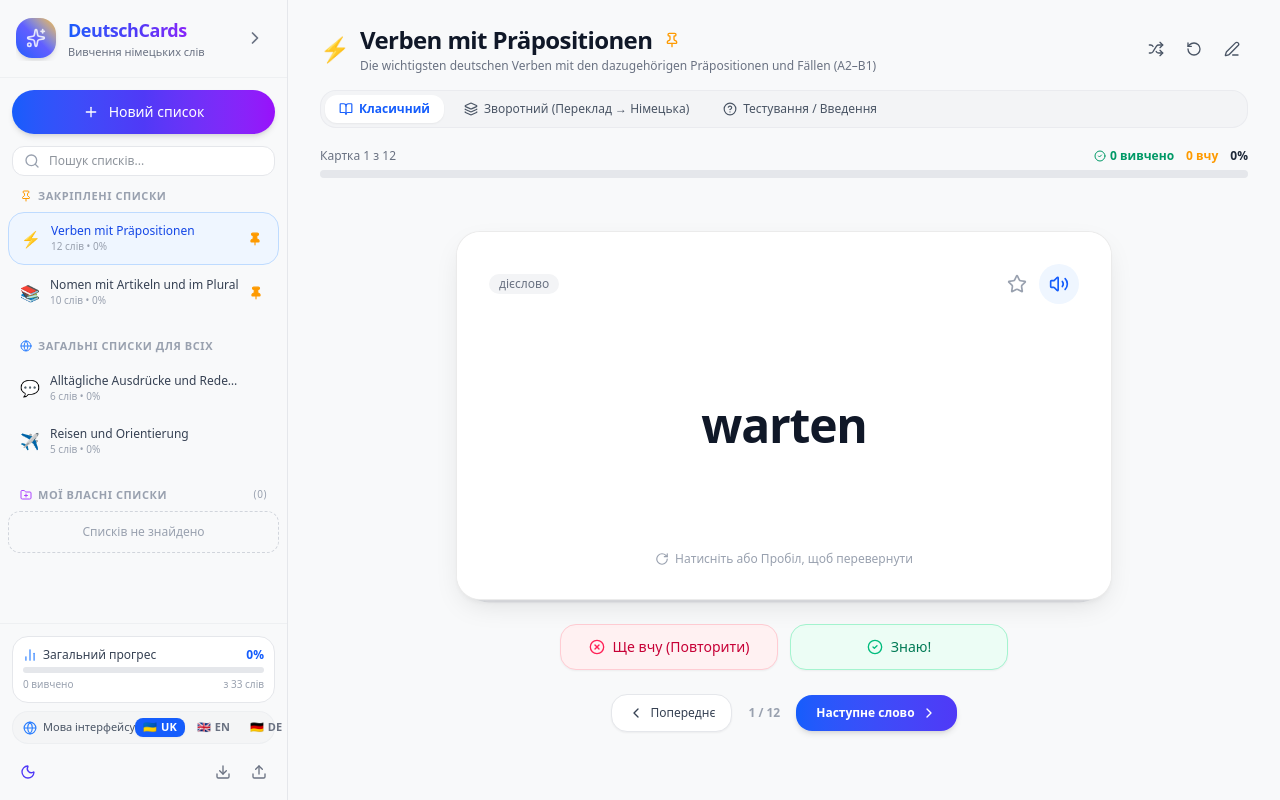
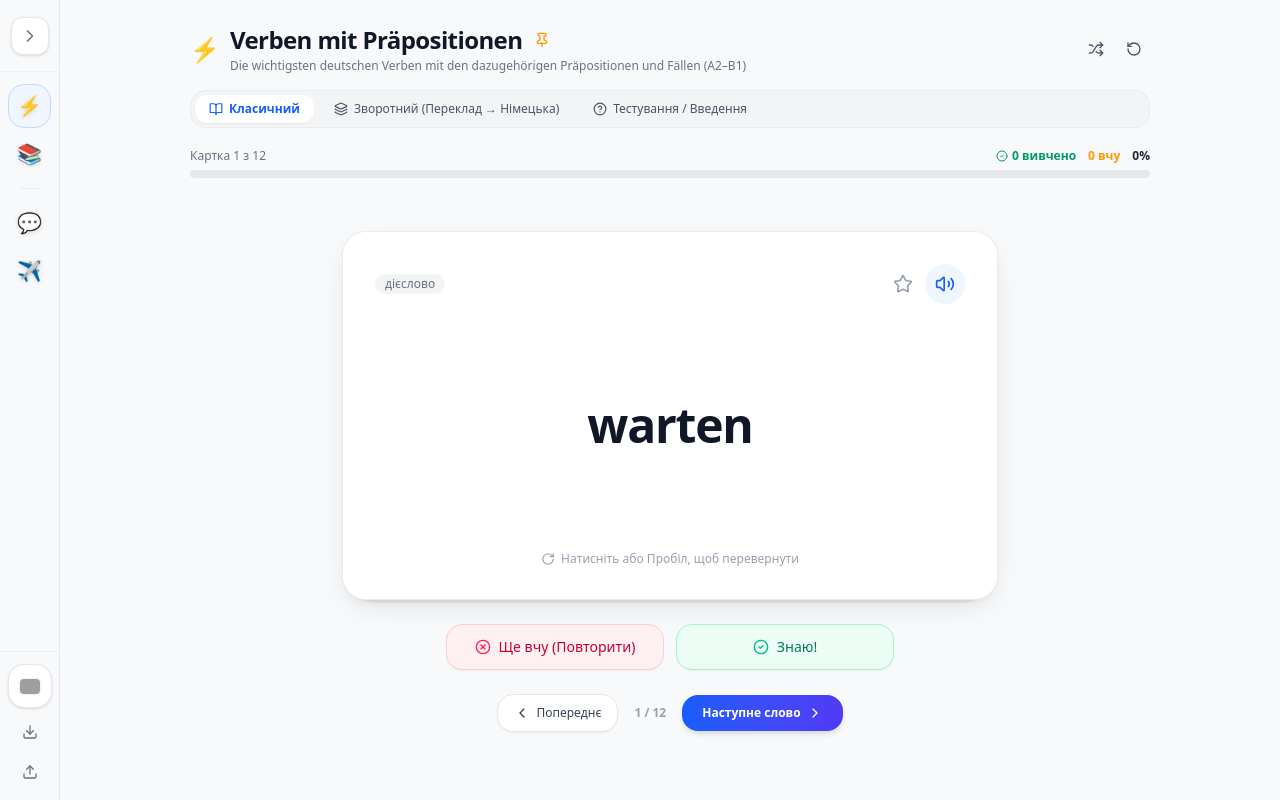
Before and after one commit to clavigo/DeutschCards, a React (Vite) app: page / in a window 1280 px wide. Both pictures are taken after a click on the button 255 px from the left and 38 px from the top of the page. Built offline with nearby package versions, Linux system fonts and the light colour scheme; grey boxes are pictures that could not be loaded.

Commit message:
fix: sidebar

```diff
--- /dev/null
+++ b/src/components/LanguageSwitcher.tsx
@@ -0,0 +1,119 @@
+import React, { useState, useRef, useEffect } from "react";
+import { motion, AnimatePresence } from "motion/react";
+import { Globe, ChevronDown } from "lucide-react";
+import { Language } from "../utils/translations";
+
+interface LanguageSwitcherProps {
+  currentLanguage: Language;
+  onLanguageChange: (lang: Language) => void;
+  isCollapsed?: boolean;
+}
+
+export const LanguageSwitcher: React.FC<LanguageSwitcherProps> = ({
+  currentLanguage,
+  onLanguageChange,
+  isCollapsed = false,
+}) => {
+  const [isOpen, setIsOpen] = useState(false);
+  const dropdownRef = useRef<HTMLDivElement>(null);
+
+  // Список доступних мов із прапорцями
+  const languages: { code: Language; label: string; flagUrl: string }[] = [
+    { code: "uk", label: "Українська", flagUrl: "https://flagcdn.com/ua.svg" },
+    { code: "en", label: "English", flagUrl: "https://flagcdn.com/gb.svg" },
+    { code: "de", label: "Deutsch", flagUrl: "https://flagcdn.com/de.svg" },
+  ];
+
+  const currentLangObj =
+    languages.find((l) => l.code === currentLanguage) || languages[0];
+
+  // Закриття дропдауну при кліку поза його межами
+  useEffect(() => {
+    const handleClickOutside = (event: MouseEvent) => {
+      if (
+        dropdownRef.current &&
+        !dropdownRef.current.contains(event.target as Node)
+      ) {
+        setIsOpen(false);
+      }
+    };
+
+    document.addEventListener("mousedown", handleClickOutside);
+    return () => {
+      document.removeEventListener("mousedown", handleClickOutside);
+    };
+  }, []);
+
+  return (
+    <div ref={dropdownRef} className="relative inline-block text-left">
+      {/* Кнопка-тригер (те, що бачить користувач завжди) */}
+      <button
+        onClick={() => setIsOpen(!isOpen)}
+        className={`flex items-center justify-center rounded-2xl bg-white dark:bg-gray-800 border border-gray-200 dark:border-gray-700 hover:bg-gray-50 dark:hover:bg-gray-700/80 transition-all shadow-sm ${
+          isCollapsed ? "p-2 w-11 h-11" : "gap-2 px-3 py-2 sm:px-2 sm:py-1"
+        }`}
+      >
+        {!isCollapsed && (
+          <Globe className="w-4 h-4 text-gray-400 dark:text-gray-500 hidden sm:block" />
+        )}
+
+        <img
+          src={currentLangObj.flagUrl}
+          alt={currentLangObj.code}
+          className="w-5 h-auto rounded-sm shadow-[0_0_2px_rgba(0,0,0,0.2)]"
+        />
+
+        {!isCollapsed && (
+          <>
+            <span className="uppercase tracking-wider text-sm font-semibold text-gray-700 dark:text-gray-200">
+              {currentLangObj.code}
+            </span>
+            <ChevronDown
+              className={`w-4 h-4 text-gray-400 transition-transform duration-300 ${isOpen ? "rotate-180" : ""}`}
+            />
+          </>
+        )}
+      </button>
+
+      {/* Анімований випадаючий список */}
+      <AnimatePresence>
+        {isOpen && (
+          <motion.div
+            initial={{ opacity: 0, y: 10, scale: 0.95 }}
+            animate={{ opacity: 1, y: 0, scale: 1 }}
+            exit={{ opacity: 0, y: 10, scale: 0.95 }}
+            transition={{ duration: 0.2, ease: "easeOut" }}
+            className="absolute right- bottom-full mb-2 w-44 rounded-2xl bg-white dark:bg-[#1e1f20] shadow-xl border border-gray-100 dark:border-gray-700/80 overflow-hidden z-50 origin-top-right"
+          >
+            <div className="py-1">
+              {languages.map((lang) => {
+                const isActive = currentLanguage === lang.code;
+                return (
+                  <button
+                    key={lang.code}
+                    onClick={() => {
+                      onLanguageChange(lang.code);
+                      setIsOpen(false);
+                    }}
+                    className={`w-full text-left px-4 py-3 text-sm flex items-center gap-3 transition-colors ${
+                      isActive
+                        ? "bg-blue-50 dark:bg-blue-900/30 text-blue-600 dark:text-blue-400 font-bold"
+                        : "text-gray-700 dark:text-gray-200 hover:bg-gray-50 dark:hover:bg-gray-800"
+                    }`}
+                  >
+                    <img
+                      src={lang.flagUrl}
+                      alt={lang.code}
+                      className="w-5 h-4 object-cover rounded-sm"
+                    />
+                    <span>{lang.label}</span>
+                  </button>
+                );
+              })}
+            </div>
+          </motion.div>
+        )}
+      </AnimatePresence>
+    </div>
+  );
+};
--- a/src/components/Sidebar.tsx
+++ b/src/components/Sidebar.tsx
@@ -6,17 +6,16 @@ import {
   Globe,
   FolderPlus,
   Search,
-  Moon,
-  Sun,
   BarChart2,
   Download,
   Upload,
   ChevronLeft,
   ChevronRight,
 } from "lucide-react";
+import { LanguageSwitcher } from "./LanguageSwitcher";
 import { Deck } from "../types";
 import { calculateDeckStats } from "../utils/storage";
-import { Language, LANGUAGES, getTranslation } from "../utils/translations";
+import { Language, getTranslation } from "../utils/translations";
 
 interface SidebarProps {
   decks: Deck[];
@@ -49,11 +48,10 @@ export const Sidebar: React.FC<SidebarProps> = ({
   onSelectDeck,
   onTogglePin,
   onCreateDeck,
-  onToggleTheme,
-  onOpenStats,
   onExportData,
   onImportData,
   onToggleSidebar,
+  onOpenStats,
 }) => {
   const [searchTerm, setSearchTerm] = useState("");
 
@@ -67,11 +65,12 @@ export const Sidebar: React.FC<SidebarProps> = ({
   const publicDecks = filteredDecks.filter(
     (d) => d.isPublic && !pinnedIds.includes(d.id),
   );
+
+  // Повертаємо власні списки
   const userDecks = filteredDecks.filter(
     (d) => !d.isPublic && !pinnedIds.includes(d.id),
   );
 
-  // Overall total statistics
   const totalCards = decks.reduce((acc, d) => acc + d.cards.length, 0);
   let totalKnown = 0;
   decks.forEach((deck) => {
@@ -80,6 +79,11 @@ export const Sidebar: React.FC<SidebarProps> = ({
   });
   const totalPercentage =
     totalCards > 0 ? Math.round((totalKnown / totalCards) * 100) : 0;
+
+  // Компонент-розділювач (тонка лінія)
+  const Divider = () => (
+    <div className="h-px bg-gray-200/70 dark:bg-gray-800/70 mx-3 my-3" />
+  );
 
   return (
     <>
@@ -93,21 +97,28 @@ export const Sidebar: React.FC<SidebarProps> = ({
 
       <aside
         id="sidebar-container"
-        className={`fixed md:static top-0 left-0 bottom-0 z-50 flex flex-col w-72 transition-all duration-300 ease-in-out border-r ${
+        className={`fixed md:static top-0 left-0 bottom-0 z-50 flex flex-col transition-all duration-300 ease-in-out border-r ${
           isDarkMode
             ? "bg-[#131314] text-gray-200 border-gray-800"
             : "bg-[#f8f9fa] text-gray-800 border-gray-200"
-        } ${isOpen ? "translate-x-0" : "-translate-x-full md:translate-x-0 md:w-20 lg:w-72"}`}
+        } ${
+          isOpen
+            ? "w-72 translate-x-0"
+            : "-translate-x-full md:translate-x-0 md:w-15"
+        }`}
       >
-        {/* Header / Logo */}
-        <div className="flex items-center justify-between p-4 border-b border-gray-200/50 dark:border-gray-800/80">
+        {/* Header / Logo & Toggle */}
+        <div
+          className={`flex items-center ${isOpen ? "justify-between px-4" : "justify-center"} py-4 border-b border-gray-200/50 dark:border-gray-800/80 min-h-[72px]`}
+        >
+          {isOpen ? (
+            <>
               <div className="flex items-center gap-3 overflow-hidden">
                 <div className="flex items-center justify-center w-10 h-10 rounded-2xl bg-gradient-to-tr from-blue-600 via-indigo-500 to-amber-400 text-white shadow-md shrink-0">
                   <Sparkles className="w-5 h-5 animate-pulse" />
                 </div>
                 <div className="flex flex-col truncate">
                   <span className="font-bold text-lg tracking-tight bg-gradient-to-r from-blue-600 via-indigo-600 to-purple-600 dark:from-blue-400 dark:to-purple-400 bg-clip-text text-transparent">
-                {/* {getTranslation(uiLanguage, "appName")} */}
                     DeutschCards
                   </span>
                   <span className="text-[11px] text-gray-500 dark:text-gray-400 font-medium">
@@ -115,43 +126,46 @@ export const Sidebar: React.FC<SidebarProps> = ({
                   </span>
                 </div>
               </div>
-
               <button
-            id="toggle-sidebar-btn"
                 onClick={onToggleSidebar}
                 className="p-1.5 rounded-lg hover:bg-gray-200 dark:hover:bg-gray-800 text-gray-500 hover:text-gray-900 dark:hover:text-gray-100 transition-colors hidden md:flex"
-            title={isOpen ? "Згорнути панель" : "Розгорнути панель"}
+                title="Згорнути панель"
               >
-            {isOpen ? (
                 <ChevronLeft className="w-5 h-5" />
+              </button>
+            </>
           ) : (
+            <button
+              onClick={onToggleSidebar}
+              className="p-2 rounded-xl bg-white dark:bg-gray-800 border border-gray-200 dark:border-gray-700 shadow-sm hover:bg-gray-50 dark:hover:bg-gray-700 text-gray-500 hover:text-gray-900 dark:hover:text-gray-100 transition-all hidden md:flex"
+              title="Розгорнути панель"
+            >
               <ChevronRight className="w-5 h-5" />
+            </button>
           )}
-          </button>
         </div>
 
-        {/* Create Deck Action Button */}
-        <div className="p-3">
+        {/* Create Deck Action Button & Search (Only when open) */}
+        {isOpen && (
+          <div className="p-3 space-y-3">
             <button
-            id="create-deck-sidebar-btn"
               onClick={onCreateDeck}
-            className="w-full flex items-center justify-center gap-2.5 px-4 py-3 rounded-full bg-gradient-to-r from-blue-600 via-indigo-600 to-purple-600 hover:from-blue-700 hover:to-purple-700 text-white font-medium text-sm shadow-md hover:shadow-lg transition-all transform active:scale-98"
+              className="w-full flex items-center justify-center gap-2.5 px-4 py-3 rounded-full bg-gradient-to-r from-blue-600 via-indigo-600 to-purple-600 hover:from-blue-700 hover:to-purple-700 text-white font-medium text-sm shadow-md hover:shadow-lg transition-all transform active:scale-95"
             >
               <Plus className="w-4 h-4" />
               <span className="truncate">
                 {getTranslation(uiLanguage, "newDeck")}
               </span>
             </button>
-        </div>
 
-        {/* Search Input */}
-        <div className="px-3 mb-2">
             <div className="relative">
               <Search className="w-4 h-4 absolute left-3 top-1/2 -translate-y-1/2 text-gray-400" />
               <input
-              id="search-decks-input"
                 type="text"
-              placeholder={getTranslation(uiLanguage, "searchDecksPlaceholder")}
+                placeholder={getTranslation(
+                  uiLanguage,
+                  "searchDecksPlaceholder",
+                )}
                 value={searchTerm}
                 onChange={(e) => setSearchTerm(e.target.value)}
                 className={`w-full pl-9 pr-3 py-1.5 text-xs rounded-xl border outline-none transition-all ${
@@ -162,50 +176,56 @@ export const Sidebar: React.FC<SidebarProps> = ({
               />
             </div>
           </div>
+        )}
 
         {/* Navigation list */}
-        <div className="flex-1 overflow-y-auto px-2 space-y-4 custom-scrollbar">
-          {/* Pinned Decks Section */}
+        <div className="flex-1 overflow-y-auto px-2 pb-4 custom-scrollbar mt-2">
+          {/* Pinned Decks */}
           {pinnedDecks.length > 0 && (
             <div>
-              <div className="px-3 py-1 flex items-center gap-1.5 text-[11px] font-semibold text-gray-400 uppercase tracking-wider">
+              {isOpen && (
+                <div className="py-1 px-3 flex items-center gap-1.5 text-[11px] font-semibold text-gray-400 uppercase tracking-wider">
                   <Pin className="w-3 h-3 text-amber-500" />
                   <span>{getTranslation(uiLanguage, "pinnedDecks")}</span>
                 </div>
-              <div className="mt-1 space-y-0.5">
+              )}
+              <div className="space-y-1 mt-1">
                 {pinnedDecks.map((deck) => (
                   <DeckNavItem
                     key={deck.id}
                     deck={deck}
                     isActive={deck.id === activeDeckId}
                     isPinned={true}
-                    progressMap={progressMap}
+                    isCollapsed={!isOpen}
+                    uiLanguage={uiLanguage}
                     isDarkMode={isDarkMode}
-                    uiLanguage={uiLanguage}
                     onSelect={() => onSelectDeck(deck.id)}
                     onTogglePin={() => onTogglePin(deck.id)}
                   />
                 ))}
               </div>
+              <Divider />
             </div>
           )}
 
-          {/* Public / Common Decks Section */}
+          {/* Public Decks */}
           <div>
-            <div className="px-3 py-1 flex items-center gap-1.5 text-[11px] font-semibold text-gray-400 uppercase tracking-wider">
+            {isOpen && (
+              <div className="py-1 px-3 flex items-center gap-1.5 text-[11px] font-semibold text-gray-400 uppercase tracking-wider">
                 <Globe className="w-3 h-3 text-blue-500" />
                 <span>{getTranslation(uiLanguage, "publicDecks")}</span>
               </div>
-            <div className="mt-1 space-y-0.5">
+            )}
+            <div className="space-y-1 mt-1">
               {publicDecks.map((deck) => (
                 <DeckNavItem
                   key={deck.id}
                   deck={deck}
                   isActive={deck.id === activeDeckId}
                   isPinned={false}
-                  progressMap={progressMap}
+                  isCollapsed={!isOpen}
+                  uiLanguage={uiLanguage}
                   isDarkMode={isDarkMode}
-                  uiLanguage={uiLanguage}
                   onSelect={() => onSelectDeck(deck.id)}
                   onTogglePin={() => onTogglePin(deck.id)}
                 />
@@ -213,9 +233,12 @@ export const Sidebar: React.FC<SidebarProps> = ({
             </div>
           </div>
 
-          {/* User Custom Decks Section */}
+          {/* User Decks (Only when open) */}
+          {isOpen && (
+            <>
+              <Divider />
               <div>
-            <div className="px-3 py-1 flex items-center justify-between text-[11px] font-semibold text-gray-400 uppercase tracking-wider">
+                <div className="py-1 px-3 flex items-center justify-between text-[11px] font-semibold text-gray-400 uppercase tracking-wider">
                   <div className="flex items-center gap-1.5">
                     <FolderPlus className="w-3 h-3 text-purple-500" />
                     <span>{getTranslation(uiLanguage, "myDecks")}</span>
@@ -225,7 +248,7 @@ export const Sidebar: React.FC<SidebarProps> = ({
                   </span>
                 </div>
 
-            <div className="mt-1 space-y-0.5">
+                <div className="space-y-1 mt-1">
                   {userDecks.length === 0 ? (
                     <div className="px-3 py-3 text-center text-xs text-gray-400 rounded-xl border border-dashed border-gray-300 dark:border-gray-800 my-1">
                       {getTranslation(uiLanguage, "noDecksFound")}
@@ -237,9 +260,9 @@ export const Sidebar: React.FC<SidebarProps> = ({
                         deck={deck}
                         isActive={deck.id === activeDeckId}
                         isPinned={false}
-                    progressMap={progressMap}
+                        isCollapsed={!isOpen}
+                        uiLanguage={uiLanguage}
                         isDarkMode={isDarkMode}
-                    uiLanguage={uiLanguage}
                         onSelect={() => onSelectDeck(deck.id)}
                         onTogglePin={() => onTogglePin(deck.id)}
                       />
@@ -247,18 +270,16 @@ export const Sidebar: React.FC<SidebarProps> = ({
                   )}
                 </div>
               </div>
+            </>
+          )}
         </div>
 
         {/* Footer Quick Stats & Controls */}
-        <div className="p-3 border-t border-gray-200/50 dark:border-gray-800/80 space-y-2">
-          {/* Progress Indicator */}
+        <div className="p-3 border-t border-gray-200/50 dark:border-gray-800/80 flex flex-col gap-2">
+          {isOpen && (
             <div
               onClick={onOpenStats}
-            className={`p-2.5 rounded-2xl cursor-pointer transition-all border ${
-              isDarkMode
-                ? "bg-[#1e1f20] hover:bg-[#282a2c] border-gray-800"
-                : "bg-white hover:bg-gray-100 border-gray-200"
-            }`}
+              className={`p-2.5 rounded-2xl cursor-pointer transition-all border ${isDarkMode ? "bg-[#1e1f20] hover:bg-[#282a2c] border-gray-800" : "bg-white hover:bg-gray-100 border-gray-200"}`}
             >
               <div className="flex items-center justify-between mb-1 text-xs">
                 <span className="flex items-center gap-1.5 font-medium text-gray-700 dark:text-gray-300">
@@ -275,71 +296,31 @@ export const Sidebar: React.FC<SidebarProps> = ({
                   style={{ width: `${totalPercentage}%` }}
                 />
               </div>
-            <div className="flex justify-between text-[10px] text-gray-400 mt-1">
-              <span>
-                {totalKnown} {getTranslation(uiLanguage, "learned")}
-              </span>
-              <span>
-                {getTranslation(uiLanguage, "learnedOfWords", {
-                  total: totalCards,
-                })}
-              </span>
             </div>
-          </div>
+          )}
 
-          {/* Language Switcher Bar */}
-          <div className="flex items-center justify-between px-2.5 py-1.5 rounded-2xl bg-gray-100/80 dark:bg-gray-800/60 border border-gray-200/50 dark:border-gray-700/50 text-xs">
+          <div
+            className={`flex items-center ${isOpen ? "justify-between px-2.5 py-1.5 rounded-2xl bg-gray-100/80 dark:bg-gray-800/60 border border-gray-200/50 dark:border-gray-700/50 text-xs" : "justify-center"}`}
+          >
+            {isOpen && (
               <div className="flex items-center gap-1.5 text-gray-600 dark:text-gray-300 font-medium">
                 <Globe className="w-3.5 h-3.5 text-blue-500 shrink-0" />
                 <span className="text-[11px] truncate">
                   {getTranslation(uiLanguage, "uiLanguage")}
                 </span>
               </div>
-            <div className="flex items-center gap-1 shrink-0">
-              {LANGUAGES.map((lang) => (
-                <button
-                  key={lang.code}
-                  onClick={() => onLanguageChange(lang.code)}
-                  className={`px-2 py-0.5 text-[11px] font-bold rounded-lg transition-all ${
-                    uiLanguage === lang.code
-                      ? "bg-blue-600 text-white shadow-xs"
-                      : "text-gray-500 hover:text-gray-800 dark:hover:text-gray-200 hover:bg-gray-200/80 dark:hover:bg-gray-700/60"
-                  }`}
-                  title={lang.label}
-                >
-                  <span>{lang.flag}</span>
-                  <span className="ml-1 uppercase">{lang.code}</span>
-                </button>
-              ))}
-            </div>
+            )}
+            <LanguageSwitcher
+              currentLanguage={uiLanguage}
+              onLanguageChange={onLanguageChange}
+              isCollapsed={!isOpen}
+            />
           </div>
 
-          {/* Bottom Actions Bar */}
-          <div className="flex items-center justify-between pt-1">
+          <div
+            className={`flex items-center ${isOpen ? "justify-end gap-1 pt-1" : "flex-col gap-2"}`}
+          >
             <button
-              id="theme-toggle-btn"
-              onClick={onToggleTheme}
-              className={`p-2 rounded-xl transition-colors ${
-                isDarkMode
-                  ? "hover:bg-gray-800 text-amber-400"
-                  : "hover:bg-gray-200 text-indigo-600"
-              }`}
-              title={
-                isDarkMode
-                  ? getTranslation(uiLanguage, "themeLight")
-                  : getTranslation(uiLanguage, "themeDark")
-              }
-            >
-              {isDarkMode ? (
-                <Sun className="w-4 h-4" />
-              ) : (
-                <Moon className="w-4 h-4" />
-              )}
-            </button>
-
-            <div className="flex items-center gap-1">
-              <button
-                id="export-data-btn"
               onClick={onExportData}
               className="p-2 rounded-xl hover:bg-gray-200 dark:hover:bg-gray-800 text-gray-500 hover:text-gray-800 dark:hover:text-gray-200 transition-colors"
               title={getTranslation(uiLanguage, "exportData")}
@@ -347,7 +328,6 @@ export const Sidebar: React.FC<SidebarProps> = ({
               <Download className="w-4 h-4" />
             </button>
             <button
-                id="import-data-btn"
               onClick={onImportData}
               className="p-2 rounded-xl hover:bg-gray-200 dark:hover:bg-gray-800 text-gray-500 hover:text-gray-800 dark:hover:text-gray-200 transition-colors"
               title={getTranslation(uiLanguage, "importData")}
@@ -356,18 +336,20 @@ export const Sidebar: React.FC<SidebarProps> = ({
             </button>
           </div>
         </div>
-        </div>
       </aside>
     </>
   );
 };
 
-// Deck Nav Item Helper Component
+// ==========================================
+// DeckNavItem Component
+// ==========================================
+
 interface DeckNavItemProps {
   deck: Deck;
   isActive: boolean;
   isPinned: boolean;
-  progressMap: Record<string, any>;
+  isCollapsed: boolean;
   isDarkMode: boolean;
   uiLanguage: Language;
   onSelect: () => void;
@@ -378,38 +360,54 @@ const DeckNavItem: React.FC<DeckNavItemProps> = ({
   deck,
   isActive,
   isPinned,
-  progressMap,
+  isCollapsed,
   isDarkMode,
   uiLanguage,
   onSelect,
   onTogglePin,
 }) => {
-  const stats = calculateDeckStats(deck, progressMap);
-
   return (
     <div
       onClick={onSelect}
-      className={`group relative flex items-center justify-between px-3 py-2.5 rounded-2xl cursor-pointer transition-all ${
+      title={isCollapsed ? deck.title : undefined}
+      className={`group relative flex items-center rounded-2xl cursor-pointer transition-all ${
+        isCollapsed
+          ? "justify-center p-2.5 mx-auto h-11"
+          : "justify-between px-3 py-2.5 w-full"
+      } ${
         isActive
           ? isDarkMode
             ? "bg-blue-600/20 text-blue-400 border border-blue-500/30 font-medium"
             : "bg-blue-50 text-blue-700 border border-blue-200 font-medium"
           : isDarkMode
-            ? "hover:bg-[#1e1f20] text-gray-300"
-            : "hover:bg-gray-100 text-gray-700"
+            ? "hover:bg-[#1e1f20] text-gray-300 border border-transparent"
+            : "hover:bg-gray-100 text-gray-700 border border-transparent"
       }`}
     >
-      <div className="flex items-center gap-2.5 min-w-0">
-        <span className="text-base shrink-0">{deck.icon || "📘"}</span>
+      {/* Додано w-full та justify-center для згорнутого стану */}
+      <div
+        className={`flex items-center ${isCollapsed ? "w-full justify-center" : "gap-2.5 min-w-0"}`}
+      >
+        <span
+          className={`flex items-center justify-center leading-none ${
+            isCollapsed ? "text-xl" : "text-base"
+          } shrink-0 drop-shadow-sm`}
+        >
+          {deck.icon || "📘"}
+        </span>
+
+        {!isCollapsed && (
           <div className="flex flex-col truncate">
             <span className="text-xs truncate">{deck.title}</span>
             <span className="text-[10px] text-gray-400 font-normal">
-            {deck.cards.length} {getTranslation(uiLanguage, "wordsCountSuffix")}
-            {" •"} {stats.percentage}%
+              {deck.cards.length}{" "}
+              {getTranslation(uiLanguage, "wordsCountSuffix")}
             </span>
           </div>
+        )}
       </div>
 
+      {!isCollapsed && (
         <button
           onClick={(e) => {
             e.stopPropagation();
@@ -428,6 +426,7 @@ const DeckNavItem: React.FC<DeckNavItemProps> = ({
         >
           <Pin className="w-3.5 h-3.5 fill-current" />
         </button>
+      )}
     </div>
   );
 };
--- a/src/components/StudyHeader.tsx
+++ b/src/components/StudyHeader.tsx
@@ -119,14 +119,14 @@ export const StudyHeader: React.FC<StudyHeaderProps> = ({
             <RotateCcw className="w-4 h-4" />
           </button>
 
-          <button
+          {/* <button
             id="edit-deck-btn"
             onClick={onEditDeck}
             className="p-2 rounded-xl hover:bg-gray-100 dark:hover:bg-gray-800 text-gray-600 dark:text-gray-300 transition-colors"
             title={getTranslation(uiLanguage, "editDeck")}
           >
             <Edit3 className="w-4 h-4" />
-          </button>
+          </button> */}
 
           {!deck.isPublic && (
             <button
--- a/src/utils/translations.ts
+++ b/src/utils/translations.ts
@@ -330,7 +330,7 @@ export const translations = {
     // General / App
     appName: "Deutsch Karten",
     appSubtitle: "Deutsche Vokabeln lernen",
-    uiLanguage: "Sprache der Benutzeroberfläche",
+    uiLanguage: "Sprache",
     themeDark: "Dunkelmodus",
     themeLight: "Hellmodus",
 
```
Lines whose indentation alone changed are shown as unchanged.
